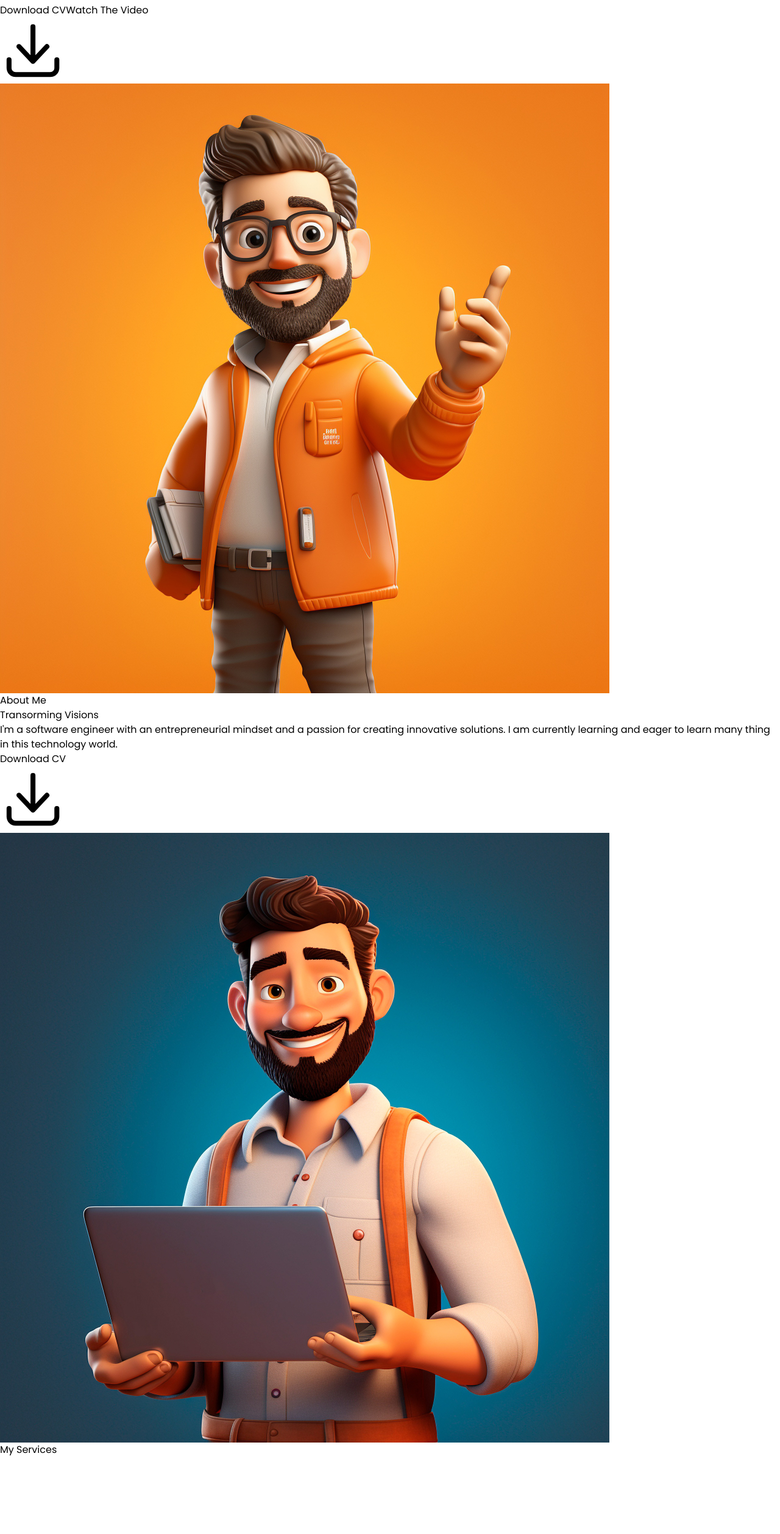
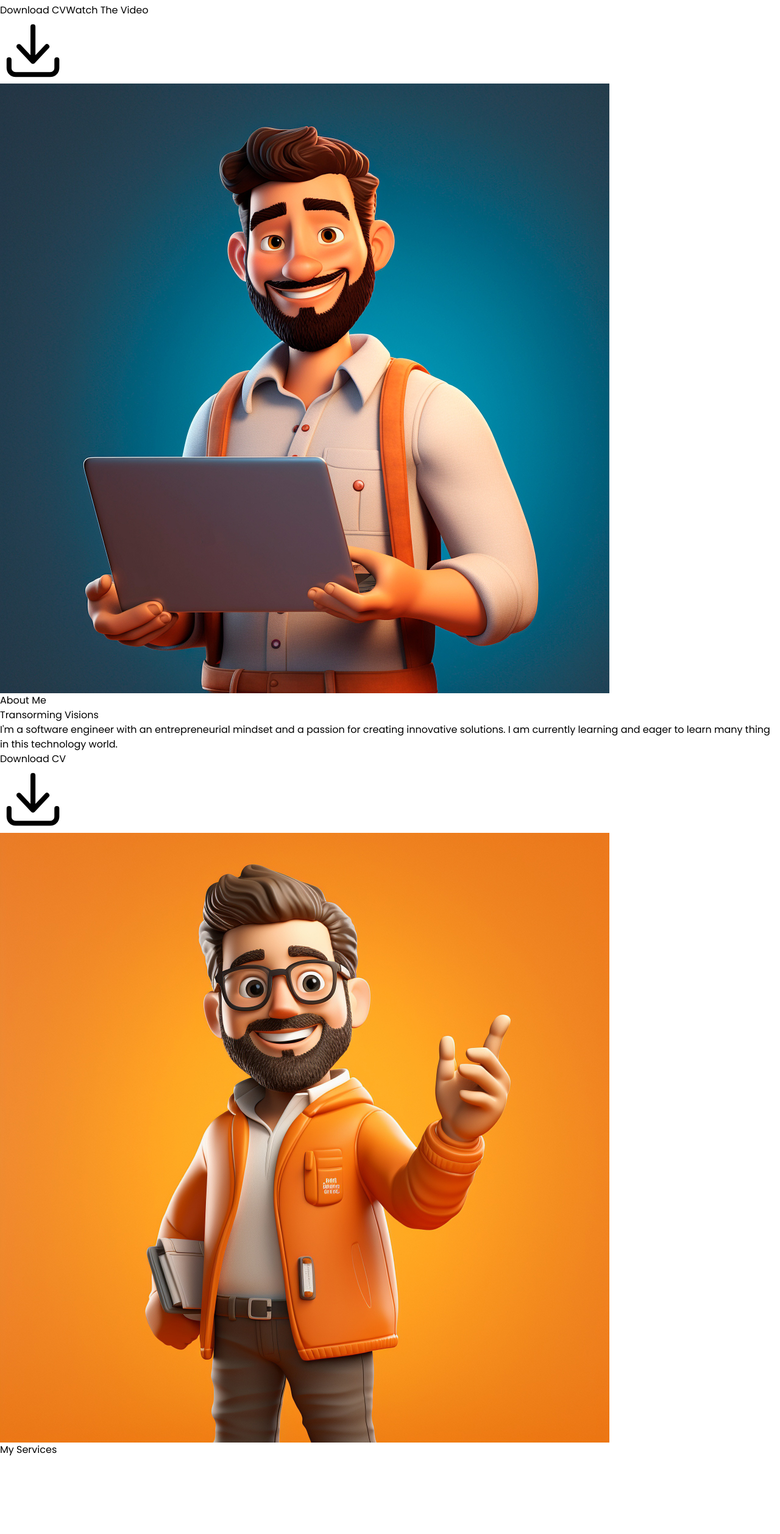
Before and after one commit to Kukaass/Kukaass-Portfolio, a React (Vite) app: page / in a window 1280 px wide. Shown: the part 2883-5399 px from the top of the page at 61% size. Built offline with nearby package versions, Linux system fonts and the light colour scheme.

Commit message:
change hero and about pic

```diff
--- a/src/Components/About.tsx
+++ b/src/Components/About.tsx
@@ -23,7 +23,7 @@ const About = () => {
                     </button>
                 </div>
                 <div data-aos="fade-left" className="lg:w-[500px] mx-auto md:mx-0 mt-[2rem] lg:mt-0 lg:h-[500px] w-[300px] relative">
-                    <img src="/images/about.jpg" alt="user" className="relative z-[11] w-[100%] h-[100%] object-contain"/>
+                    <img src="/images/u1.jpg" alt="user" className="relative z-[11] w-[100%] h-[100%] object-contain"/>
                 </div>
             </div>
         </div>
--- a/src/Components/Hero.tsx
+++ b/src/Components/Hero.tsx
@@ -27,7 +27,7 @@ const Hero = () => {
                     </div>
                 </div>
                 <div className="w-[500px] hidden bg-[#55e6a5] relative lg:flex items-center rounded-full h-[500px]">
-                    <img src="/images/u1.jpg" alt="user" className="object-cover rounded-full"/>
+                    <img src="/images/about.jpg" alt="user" className="object-cover rounded-full"/>
                 </div>
             </div>
         </div>
```
Also changed, not shown: 2 other files (tests, documents, lock files or other folders).
